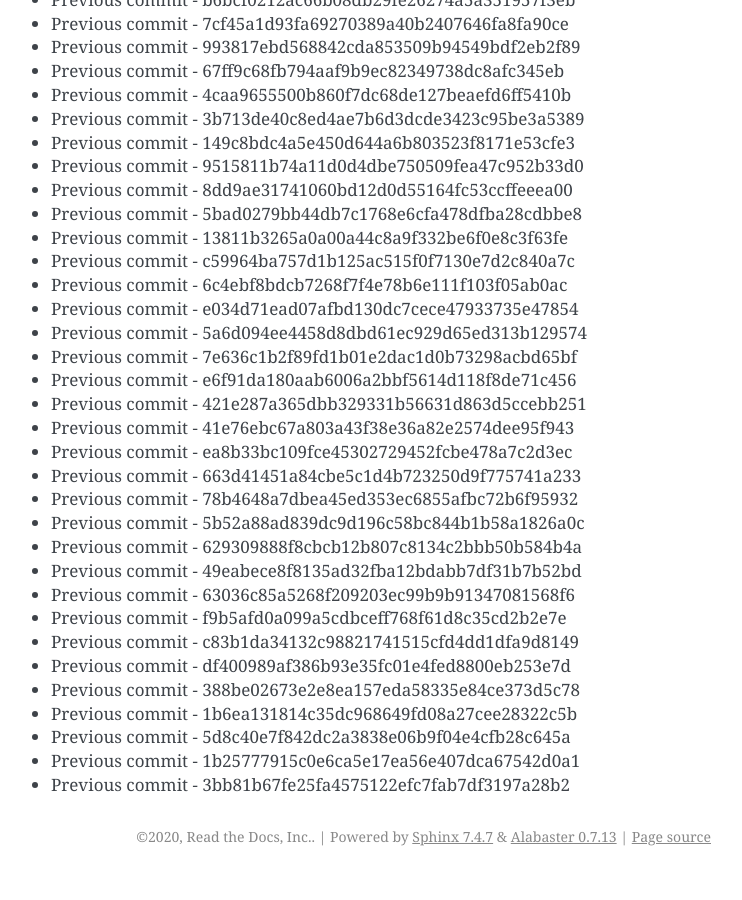
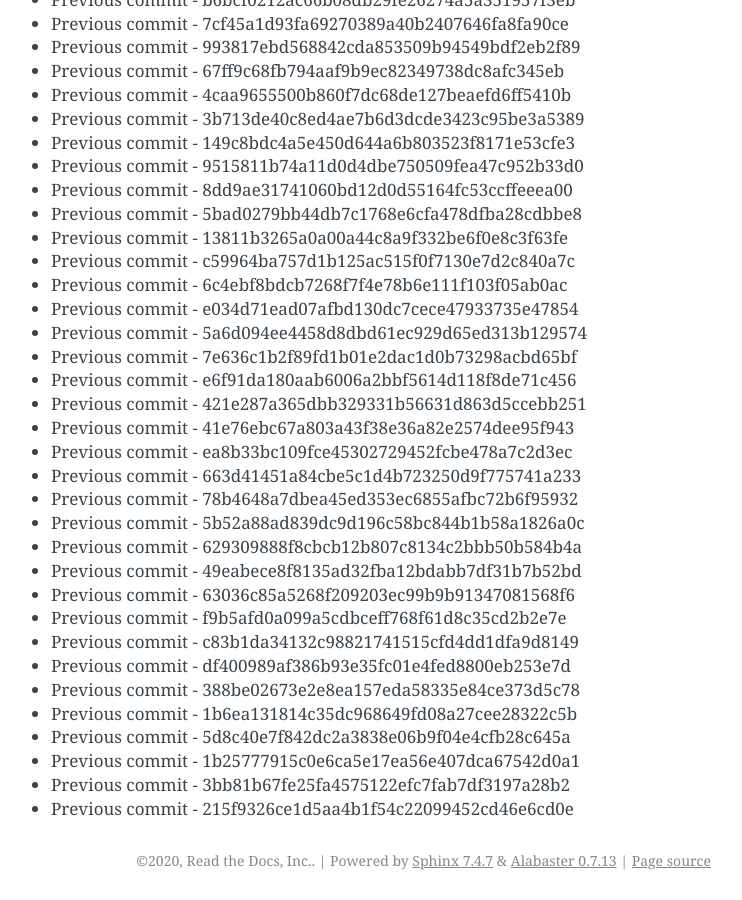
Before and after one commit to readthedocs/rtd-git-stresstest, a Sphinx documentation site: the page built from docs/updates.rst, in a window 1280 px wide and 900 px high, scrolled down 43395 px. Shown: the whole window, without its empty margins (399-1141 px from the left). Built offline with Sphinx 7.4.7, drawn with Linux system fonts in a browser that asks for light colours; before the commit the page ends 44271 px from its top, so only the background shows below that.

Commit message:
Generating commit from previous: 215f9326ce1d5aa4b1f54c22099452cd46e6cd0e

```diff
--- a/docs/updates.rst
+++ b/docs/updates.rst
@@ -1855,3 +1855,4 @@ It can be tested for any performance characteristics.
 * Previous commit - 5d8c40e7f842dc2a3838e06b9f04e4cfb28c645a
 * Previous commit - 1b25777915c0e6ca5e17ea56e407dca67542d0a1
 * Previous commit - 3bb81b67fe25fa4575122efc7fab7df3197a28b2
+* Previous commit - 215f9326ce1d5aa4b1f54c22099452cd46e6cd0e
```
